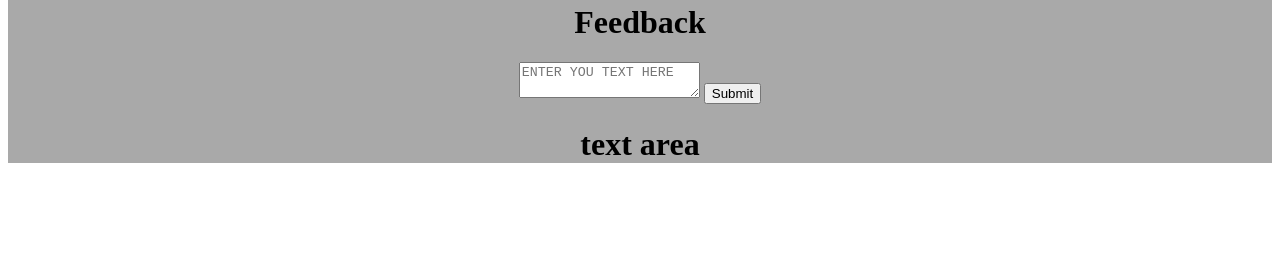
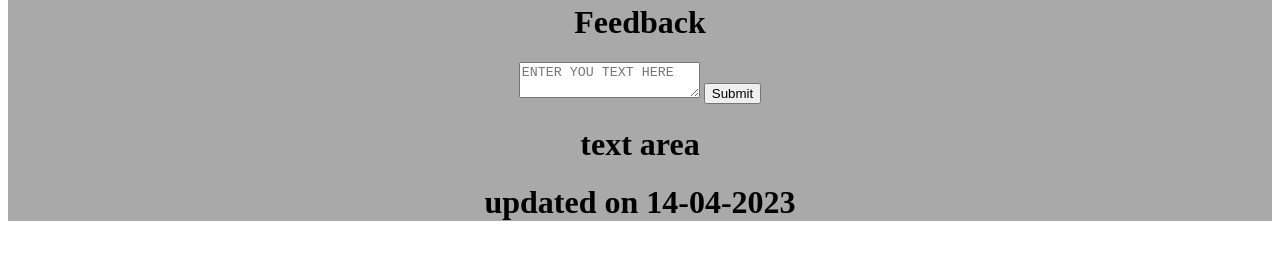
Before and after one commit to Nareshyerra/jspractice, a plain HTML site: page index.html in a window 1280 px wide. Shown: the part 445-704 px from the top of the page. Drawn offline with Linux system fonts and the light colour scheme.

Commit message:
added line

```diff
--- a/index.html
+++ b/index.html
@@ -41,6 +41,9 @@
        <p id="textpara"></p>
 
        <h1>text area</h1>
+<h1>updated on 14-04-2023</h1>
+
+
     </div>
 
 </body>
```
